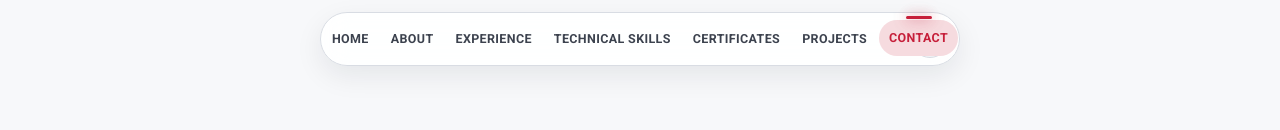
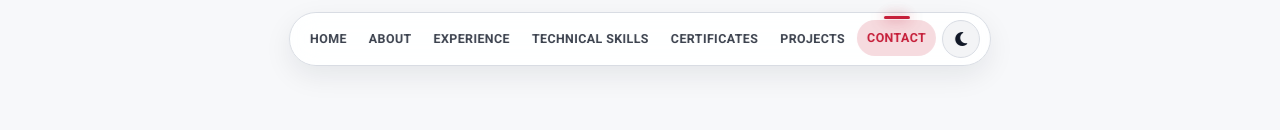
Before and after one commit to earnest-s/Earnest-Portfolio-New, a React (Vite) app: page / in a window 1280 px wide. Shown: the top 130 px of the page. Built offline with nearby package versions, Linux system fonts and the light colour scheme.

Commit message:
Ui changes

```diff
--- a/src/components/Header.tsx
+++ b/src/components/Header.tsx
@@ -68,7 +68,6 @@ export const Header = () => {
   return (
     <header className="header-wrap">
       <div className="header-shell">
-        <span className="header-balance" aria-hidden="true" />
         <nav className="header-nav" aria-label="Primary">
           {navLinks.map((link) => {
             const isActive = activeSection === link.id;
--- a/src/styles/header.css
+++ b/src/styles/header.css
@@ -9,9 +9,9 @@
 }
 
 .header-shell {
-  display: grid;
-  grid-template-columns: 38px 1fr 38px;
+  display: flex;
   align-items: center;
+  justify-content: center;
   gap: 6px;
   padding: 7px 10px;
   border: 1px solid var(--line);
@@ -20,11 +20,6 @@
   backdrop-filter: blur(14px);
   box-shadow: var(--shadow);
   animation: navFadeIn 280ms ease-out;
-}
-
-.header-balance {
-  width: 38px;
-  height: 38px;
 }
 
 .header-nav {
@@ -154,10 +149,6 @@
     gap: 6px;
   }
 
-  .header-balance {
-    display: none;
-  }
-
   .header-nav {
     flex: 1;
     display: grid;
@@ -172,6 +163,7 @@
     min-width: 0;
     height: 36px;
     padding: 0;
+    justify-content: center;
   }
 
   .header-item-label {
@@ -199,6 +191,7 @@
     min-width: 0;
     height: 36px;
     margin: 0;
+    justify-content: center;
   }
 
   .theme-toggle:hover {
--- a/src/styles/hero.css
+++ b/src/styles/hero.css
@@ -160,6 +160,10 @@
 }
 
 @media (max-width: 620px) {
+  .hero-main {
+    text-align: center;
+  }
+
   .hero-name {
     font-size: 1.12rem;
     letter-spacing: 0.06em;
@@ -178,11 +182,13 @@
   .hero-copy {
     font-size: 0.98rem;
     margin-bottom: 18px;
+    margin-inline: auto;
   }
 
   .hero-actions {
     width: 100%;
     gap: 8px;
+    justify-content: center;
   }
 
   .hero-actions a {
```
